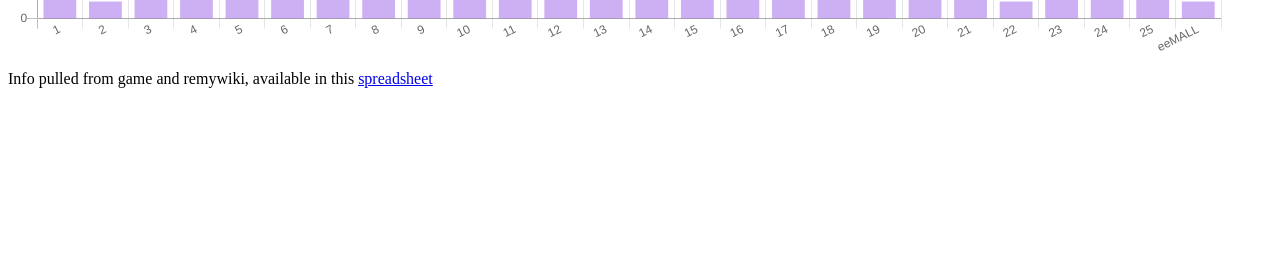
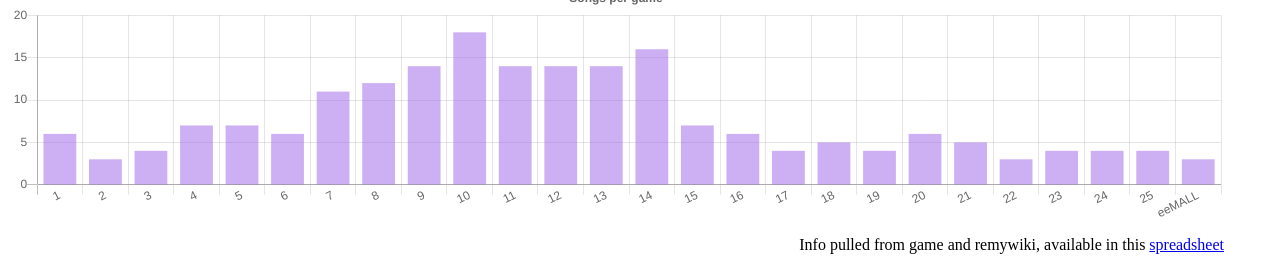
Before and after one commit to iamevn/pages, a plain HTML site: page lively_charts/index.html in a window 1280 px wide. Shown: the part 538-797 px from the top of the page. Drawn offline with nearby package versions, Linux system fonts and the light colour scheme.

Commit message:
add note

```diff
--- a/lively_charts/charts.css
+++ b/lively_charts/charts.css
@@ -1,3 +1,13 @@
+
+.page-container {
+  display: grid;
+  grid-template-columns: repeat(2, 1fr);
+  grid-template-rows: 1fr 1fr 1fr;
+  grid-gap: 15px 30px;
+  height: 98vh;
+  width: 95vw;
+}
+
 .diff {
   grid-area: 1 / 1 / 2 / 3;
 }
@@ -14,11 +24,8 @@
   grid-area: 3 / 1 / 4 / 3;
 }
 
-.page-container {
-  display: grid;
-  grid-template-columns: repeat(2, 1fr);
-  grid-auto-rows: 1fr;
-  grid-gap: 15px 30px;
-  height: 98vh;
-  width: 95vw;
+.note {
+  max-height: content;
+  text-align: right;
+  grid-column: 2;
 }
```
